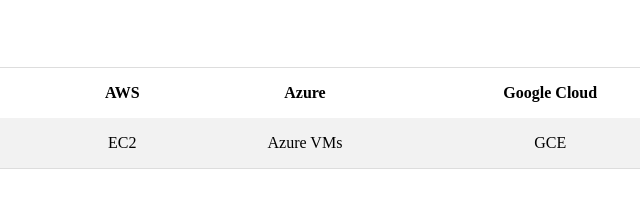
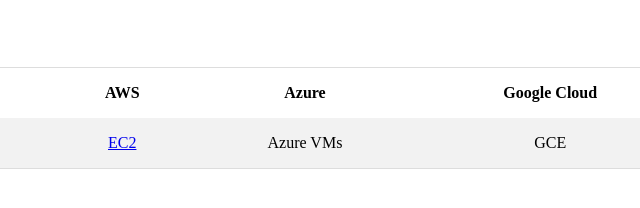
Before and after one commit to vigyanik/cloudcompare, a plain HTML site: page index.html in a window 1280 px wide. Shown: the full height of the page, 588-1228 px from the left. Drawn offline with Linux system fonts and the light colour scheme.

Commit message:
Update index.html

```diff
--- a/index.html
+++ b/index.html
@@ -46,7 +46,7 @@ tr:nth-child(even) {
   </tr>
   <tr>
     <td>Virtual Machines</td>
-    <td>EC2</td>
+    <td><a href="https://aws.amazon.com/ec2">EC2</a></td>
     <td>Azure VMs</td>
     <td>GCE</td>
   </tr>
```
